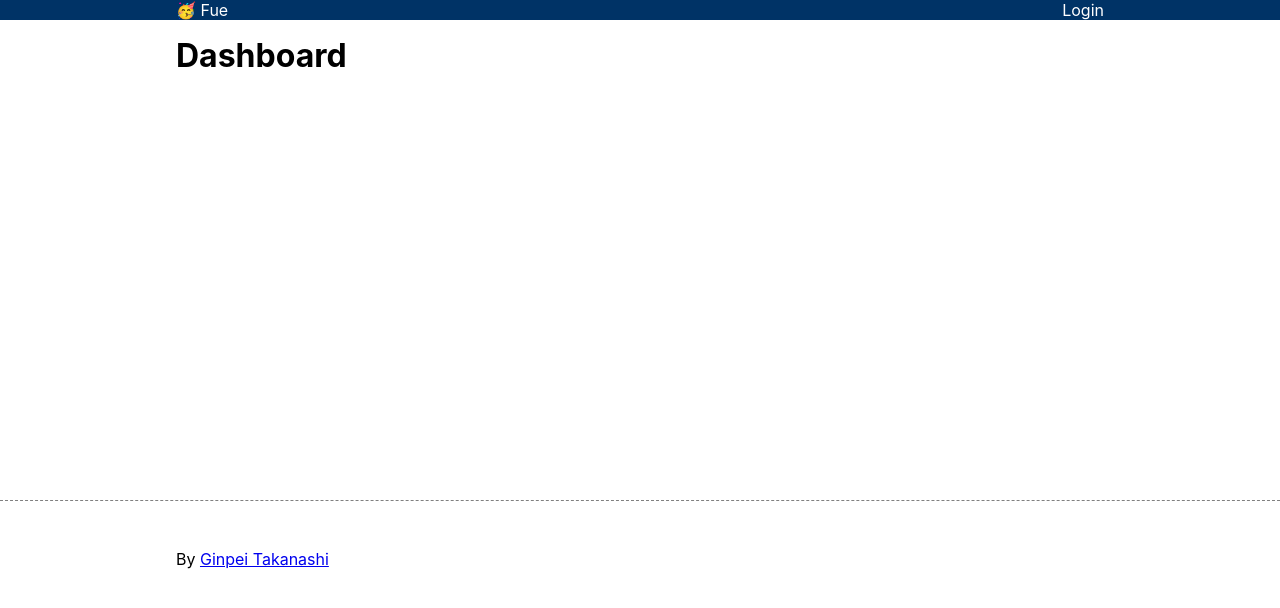
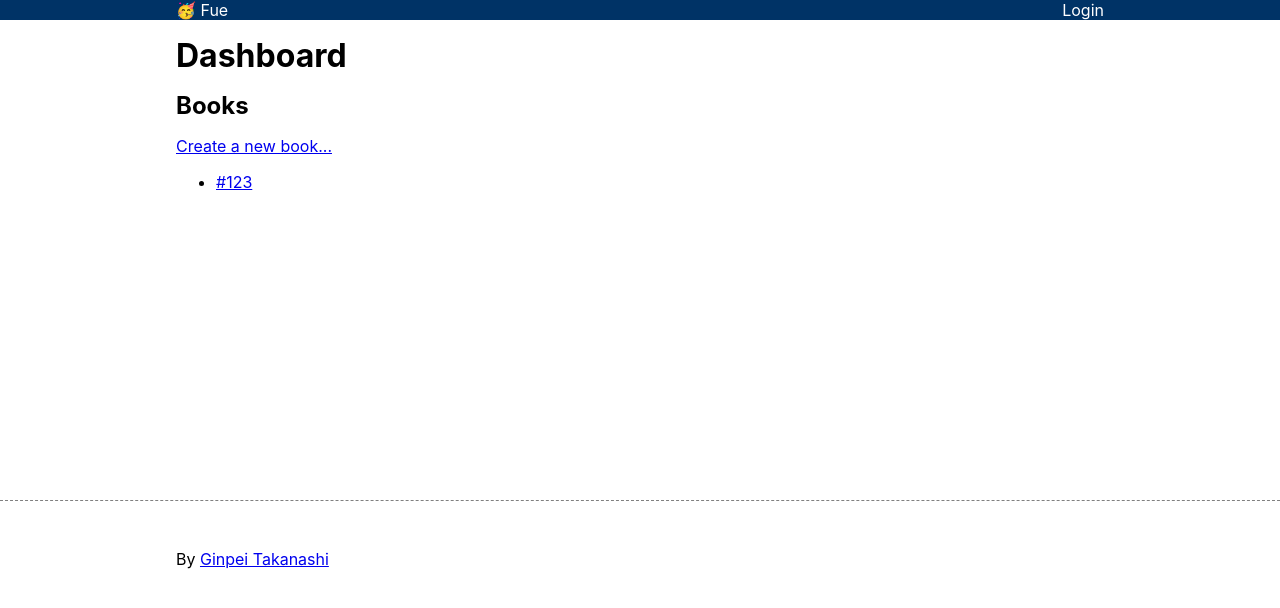
Before and after one commit to ginpei/fue, a Next.js app: page /my in a window 1280 px wide. Shown: the top 608 px of the page. Built offline with nearby package versions, Linux system fonts and the light colour scheme; no server answers.

Commit message:
feat: 🎸 empty book pages

```diff
--- a/src/misc/appMeta.ts
+++ b/src/misc/appMeta.ts
@@ -1 +1,2 @@
 export const rootPath = "/";
+export const userRootPath = `${rootPath}my/`;
--- /dev/null
+++ b/src/pages/bookCreate/bookCreatePageMeta.ts
@@ -0,0 +1,5 @@
+import { userRootPath } from "../../misc/appMeta";
+
+export function bookCreatePagePath(): string {
+  return `${userRootPath}books/create/`;
+}
--- /dev/null
+++ b/src/pages/bookView/bookViewPageMeta.ts
@@ -0,0 +1,8 @@
+import { userRootPath } from "../../misc/appMeta";
+
+export function bookViewPagePath(bookId: string): string {
+  if (bookId === "") {
+    throw new Error("bookId cannot be empty");
+  }
+  return `${userRootPath}books/${bookId}/`;
+}
--- a/src/pages/dashboard/DashboardPage.tsx
+++ b/src/pages/dashboard/DashboardPage.tsx
@@ -1,4 +1,6 @@
 import { BasicLayout } from "../../layouts/basic/BasicLayout";
+import { bookCreatePagePath } from "../bookCreate/bookCreatePageMeta";
+import { bookViewPagePath } from "../bookView/bookViewPageMeta";
 
 export interface DashboardPageProps {
 }
@@ -7,6 +9,13 @@ export function DashboardPage(): JSX.Element {
   return (
     <BasicLayout name="DashboardPage" title="Dashboard">
       <h1>Dashboard</h1>
+      <h2>Books</h2>
+      <p>
+        <a href={bookCreatePagePath()}>Create a new book...</a>
+      </p>
+      <ul>
+        <li><a href={bookViewPagePath("123")}>#123</a></li>
+      </ul>
     </BasicLayout>
   );
 }
```
Also changed, not shown: pages/my/books/[bookId]/index.tsx (added, +8 -0 lines), pages/my/books/create/index.tsx (added, +8 -0 lines), src/pages/bookCreate/BookCreatePge.tsx (added, +12 -0 lines), src/pages/bookView/BookViewPge.tsx (added, +34 -0 lines).
